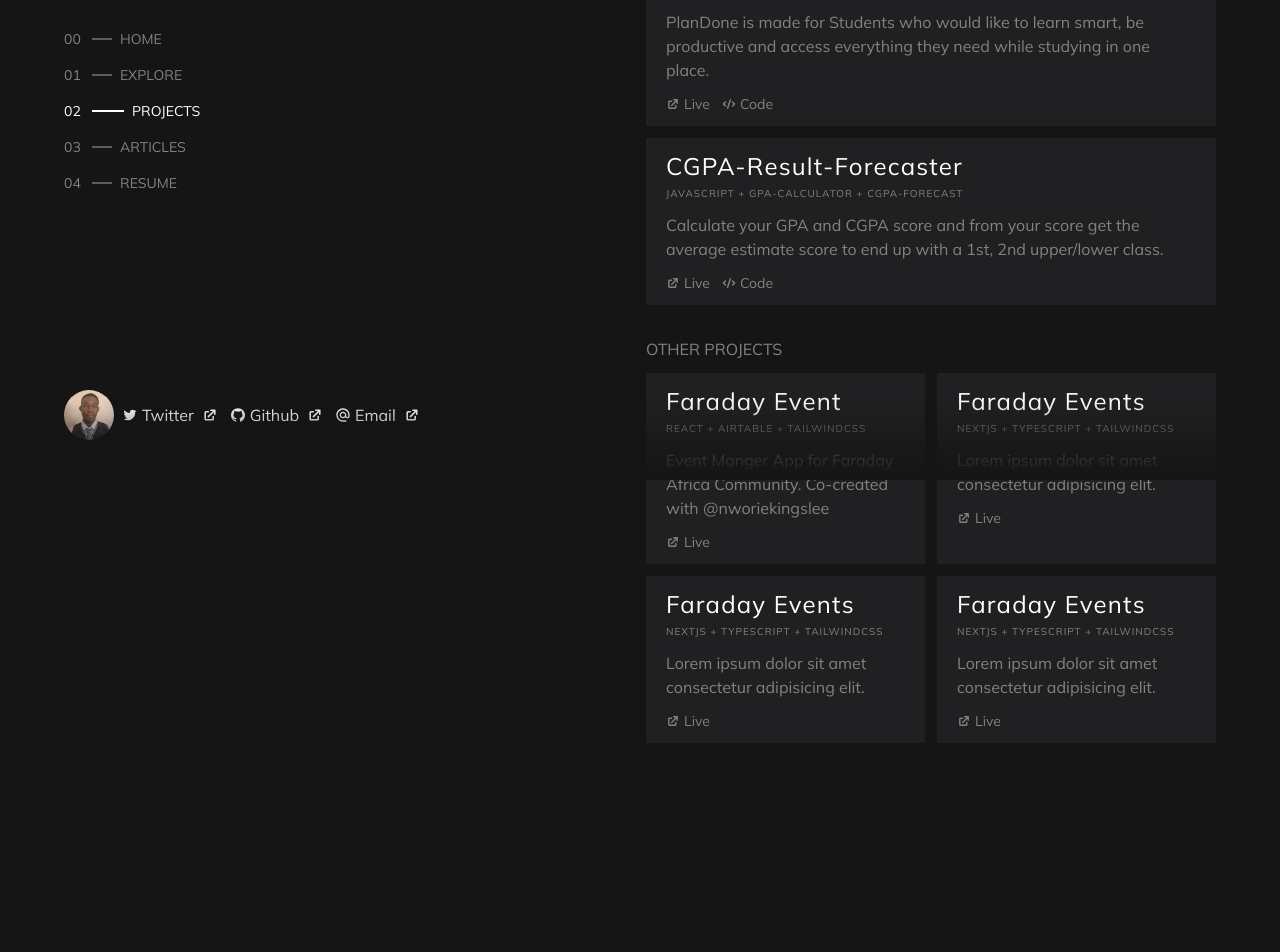
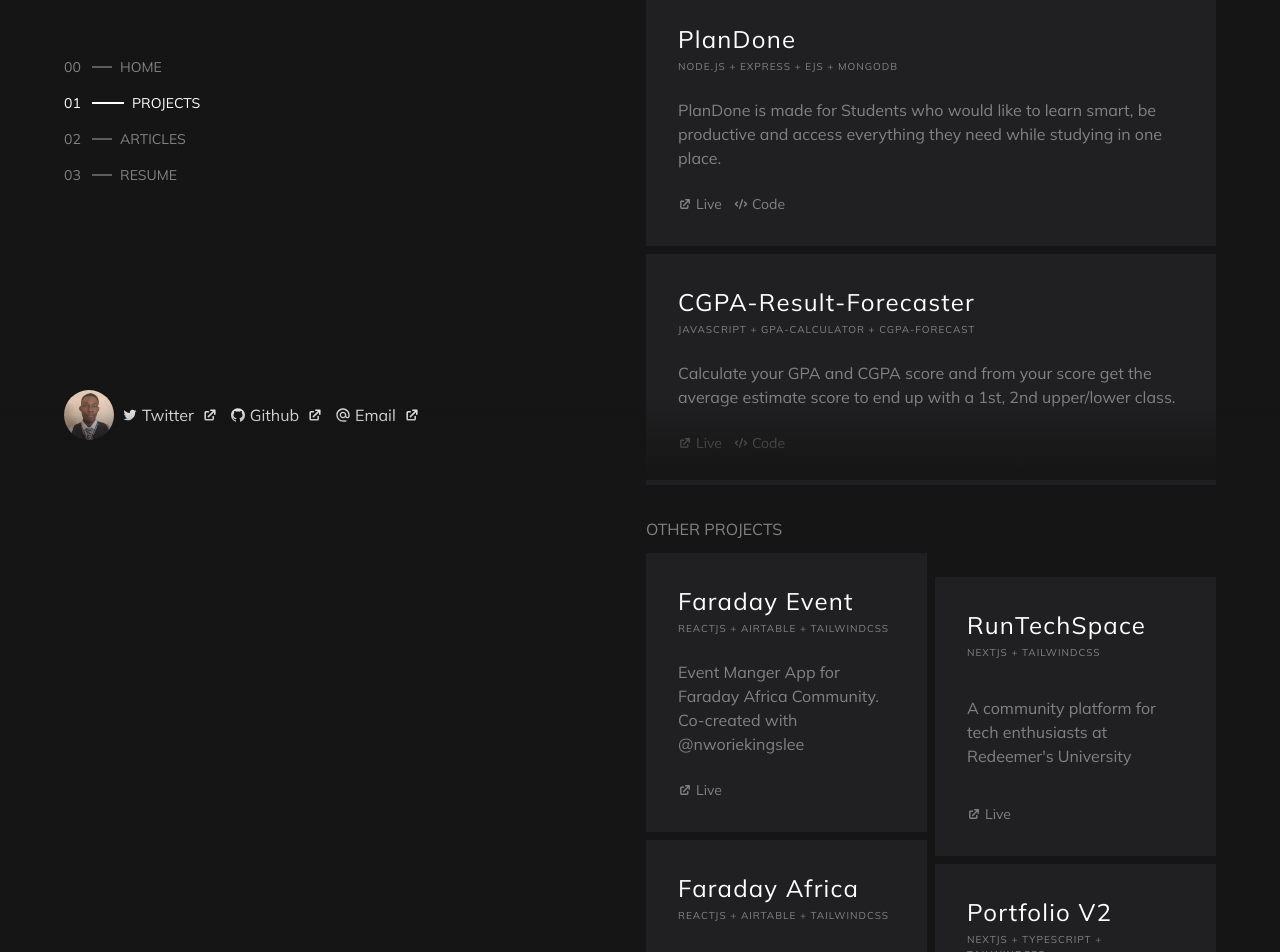
Before and after one commit to jomefavourite/portfolio-v2, a Next.js app: page /projects in a window 1280 px wide. Shown: the part 320-1272 px from the top of the page. Before the commit the page ends 1119 px from the top, so only its background shows below. Built offline with nearby package versions, Linux system fonts and the light colour scheme.

Commit message:
layout update

```diff
--- a/components/ArticleCard.tsx
+++ b/components/ArticleCard.tsx
@@ -2,23 +2,29 @@ import Link from "next/link";
 import React from "react";
 import { PostResponse } from "../hooks/useBlogPost";
 import { AiOutlineRead } from "react-icons/ai";
+import Card from "./Card";
 
 type ArticleCardProps = { post: PostResponse };
 
 function ArticleCard({ post }: ArticleCardProps) {
   return (
+    <Card>
       <Link
         href={`https://favouritejome.hashnode.dev/${post.slug}`}
-      className='block bg-darkCard p-5'
+        className='flex h-full flex-col justify-between'
       >
-      <p className='text-sm'>{new Date(post.dateAdded).toDateString()}</p>
+        <p className='text-sm text-lightGrey'>
+          {new Date(post.dateAdded).toDateString()}
+        </p>
+
         <h3 className='mt-6 text-lg'>{post.title}</h3>
 
-      <div className='mt-5 flex items-center gap-2 text-sm'>
+        <div className='mt-5 flex items-center gap-2 text-sm text-lightGrey'>
           <AiOutlineRead />
           <p>Read</p>
         </div>
       </Link>
+    </Card>
   );
 }
 
--- /dev/null
+++ b/components/Card.tsx
@@ -0,0 +1,21 @@
+import React from "react";
+
+type CardProps = {
+  children: React.ReactNode;
+  ind: number;
+  type?: "box" | "card" | undefined;
+};
+
+function Card({ children, ind, type }: CardProps) {
+  return (
+    <div
+      className={`transfrom flex transform flex-col justify-between gap-3 bg-darkCard p-8 duration-300 ease-out hover:opacity-[1!important] group-hover:opacity-50 md:hover:scale-110 md:hover:shadow-2xl ${
+        type === "box" && (ind + 1) % 2 === 0 ? "translate-y-6" : ""
+      }`}
+    >
+      {children}
+    </div>
+  );
+}
+
+export default Card;
--- a/components/Layout.tsx
+++ b/components/Layout.tsx
@@ -35,9 +35,7 @@ export const Layout = ({ children }) => {
           <div className='fixed h-[calc(100vh-5rem)]'>
             <div className='h-full flex-col justify-between md:flex'>
               <div className='space-y-3'>
-                <h1 className='text-4xl font-bold underline '>
-                  Favourite Jome
-                </h1>
+                <h1 className='font-bold md:text-6xl'>Favourite Jome</h1>
                 {/* <p className=''>Frontend Developer</p> */}
                 <p className='max-w-sm text-sm text-lightGrey'>
                   I'm a <span className='text-white'>frontend developer</span>.
@@ -87,7 +85,7 @@ export const Layout = ({ children }) => {
         <section className='w-full'>{children}</section>
 
         <footer
-          className='bg -darkBg pointer-events-none fixed bottom-0 z-20 h-20 w-full'
+          className='pointer-events-none fixed left-0 bottom-0 z-20 h-20 w-full'
           style={{
             background: "linear-gradient(180deg,hsla(0,0%,8%,0),#151515)",
           }}
--- a/components/Navigation.tsx
+++ b/components/Navigation.tsx
@@ -12,7 +12,7 @@ const Navigation: FunctionComponent = () => {
   console.log(router.route);
 
   return (
-    <nav className='sticky top-0 bg-[#15151569] py-3 shadow-lg backdrop-blur-[6px] md:hidden'>
+    <nav className='sticky top-0 z-50 bg-[#15151569] py-3 shadow-inner backdrop-blur-[6px] md:hidden'>
       <div className='container z-30 flex justify-between'>
         <h2 className='flex gap-3 font-bold'>
           <Link href='/'>FavouriteJome.</Link>
--- a/components/ProjectCard.tsx
+++ b/components/ProjectCard.tsx
@@ -2,12 +2,17 @@ import Link from "next/link";
 import React from "react";
 import { HiCode, HiExternalLink } from "react-icons/hi";
 import { Project } from "../utils";
+import Card from "./Card";
 
-type ProjectProps = { project: Project };
+type ProjectProps = {
+  project: Project;
+  ind: number;
+  type?: "box" | "card" | undefined;
+};
 
-const ProjectCard = ({ project }: ProjectProps) => {
+const ProjectCard = ({ project, ind, type }: ProjectProps) => {
   return (
-    <div className='space-y-3 bg-darkCard p-3 px-5'>
+    <Card ind={ind} type={type}>
       <div>
         <h3 className='mb-1 text-2xl tracking-wider'>{project.title}</h3>
         <p className='text-[10px] font-medium uppercase tracking-widest text-lightGrey'>
@@ -19,7 +24,7 @@ const ProjectCard = ({ project }: ProjectProps) => {
         </p>
       </div>
 
-      <p className=' text-lightGrey'>
+      <p className=' py-3 text-lightGrey'>
         {project.description}{" "}
         {project.desLink ? (
           <Link href={project.desLink}> @nworiekingslee </Link>
@@ -45,7 +50,7 @@ const ProjectCard = ({ project }: ProjectProps) => {
           </a>
         ) : null}
       </div>
-    </div>
+    </Card>
   );
 };
 
--- a/pages/articles.tsx
+++ b/pages/articles.tsx
@@ -20,7 +20,7 @@ const Articles: NextPageWithLayout = () => {
 
       <h2 className='mb-3 uppercase text-lightGrey'>Recent (6)</h2>
 
-      <div className='grid gap-4 md:grid-cols-2'>
+      <div className='group grid gap-2 md:grid-cols-2 md:grid-rows-3'>
         {data.map((post, ind) => {
           return <ArticleCard key={ind} post={post} />;
         })}
--- a/pages/index.tsx
+++ b/pages/index.tsx
@@ -70,7 +70,7 @@ const Home: NextPage = () => {
           </p>
 
           <Link
-            href='/explore'
+            href='/projects'
             className='mx-auto mt-4 flex w-full max-w-[250px] items-center justify-center gap-3 rounded-md bg-[#2f2f2f] p-2 text-white'
           >
             Explore <GiWorld />
--- a/pages/projects.tsx
+++ b/pages/projects.tsx
@@ -13,19 +13,22 @@ const Projects: NextPageWithLayout = () => {
       </Head>
       {/* <h2 className='text-heading'>Projects</h2> */}
 
-      <div className='space-y-3'>
-        <h2 className='uppercase text-lightGrey'>Pinned</h2>
-        {pinnedProjects.map((project, ind) => (
-          <ProjectCard project={project} />
-        ))}
+      <div>
+        <h2 className='mb-2 uppercase text-lightGrey'>Pinned</h2>
+
+        <div className='group space-y-2'>
+          {pinnedProjects.map((project, ind) => (
+            <ProjectCard project={project} ind={ind} />
+          ))}
+        </div>
       </div>
 
       <div className='space-y-3'>
         <h2 className='uppercase text-lightGrey'>Other Projects</h2>
 
-        <div className=' grid gap-3 md:grid-cols-2'>
-          {otherProjects.map((project) => (
-            <ProjectCard project={project} />
+        <div className='group grid gap-2 md:grid-cols-2'>
+          {otherProjects.map((project, ind) => (
+            <ProjectCard project={project} ind={ind} type='box' />
           ))}
         </div>
       </div>
--- a/utils.ts
+++ b/utils.ts
@@ -22,10 +22,6 @@ export const navigation: Nav[] = [
   {
     href: "/",
     title: "Home",
-  },
-  {
-    href: "/explore",
-    title: "Explore",
   },
   {
     href: "/projects",
@@ -74,27 +70,30 @@ export const otherProjects: Project[] = [
     description: `Event Manger App for Faraday Africa Community. Co-created with`,
     live: "https://events.faraday.africa/",
     github: "",
-    tags: ["React", "Airtable", "Tailwindcss"],
+    tags: ["ReactJS", "Airtable", "Tailwindcss"],
     desLink: "https://github.com/nworiekingslee",
   },
   {
-    title: "Faraday Events",
-    description: "Lorem ipsum dolor sit amet consectetur adipisicing elit.",
-    live: "https://faraday-events.vercel.app/",
+    title: "RunTechSpace",
+    description:
+      "A community platform for tech enthusiasts at Redeemer's University",
+    live: "https://runtechspace.com/",
     github: "",
-    tags: ["Nextjs", "Typescript", "Tailwindcss"],
+    tags: ["Nextjs", "Tailwindcss"],
   },
   {
-    title: "Faraday Events",
+    title: "Faraday Africa",
+    description:
+      "Faraday is a Community driven Ed-tech solution improving the learning experience for Students in tertiary institutions. I'm one of the contributors, building the platform.",
+    live: "https://www.faraday.africa/",
+    github: "https://github.com/faradayafrica/Faraday-frontend",
+    tags: ["ReactJS", "Airtable", "Tailwindcss"],
+  },
+
+  {
+    title: "Portfolio V2",
     description: "Lorem ipsum dolor sit amet consectetur adipisicing elit.",
-    live: "https://faraday-events.vercel.app/",
-    github: "",
-    tags: ["Nextjs", "Typescript", "Tailwindcss"],
-  },
-  {
-    title: "Faraday Events",
-    description: "Lorem ipsum dolor sit amet consectetur adipisicing elit.",
-    live: "https://faraday-events.vercel.app/",
+    live: "",
     github: "",
     tags: ["Nextjs", "Typescript", "Tailwindcss"],
   },
```
Lines whose indentation alone changed are shown as unchanged.
